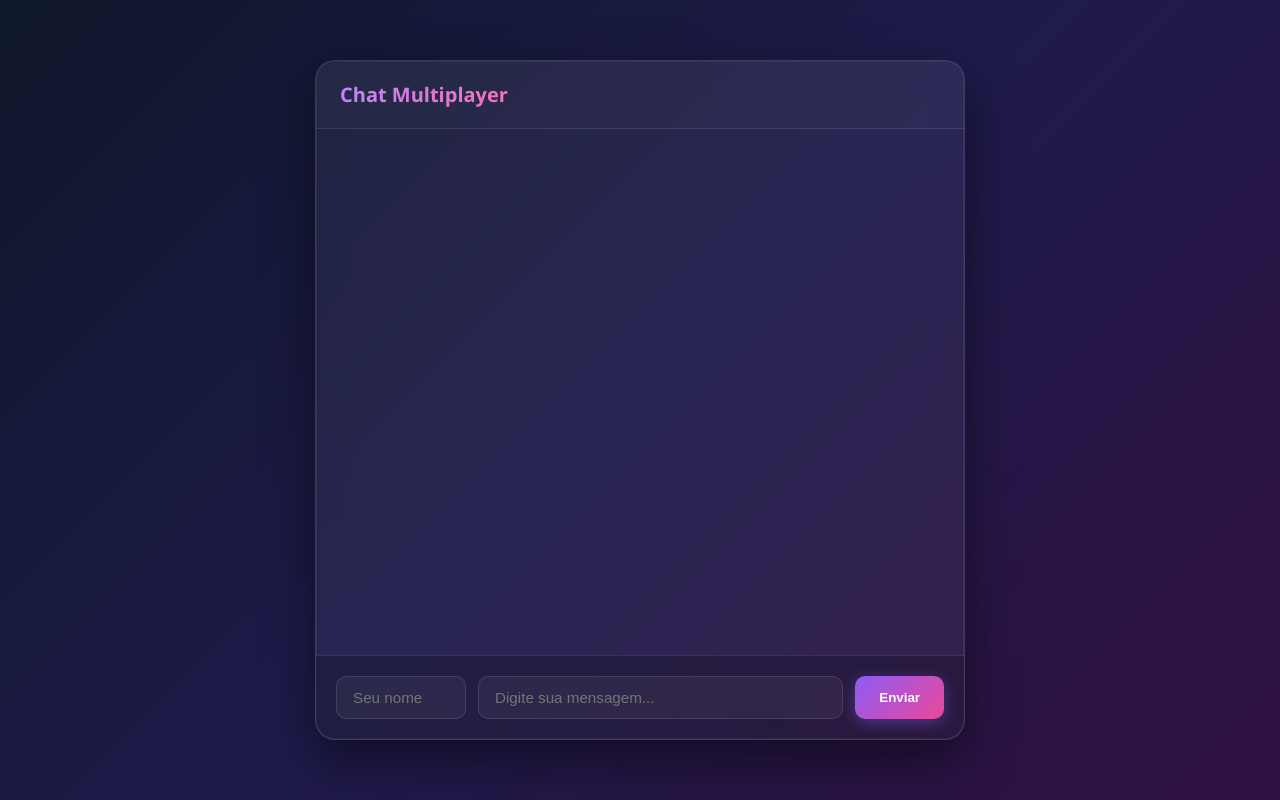
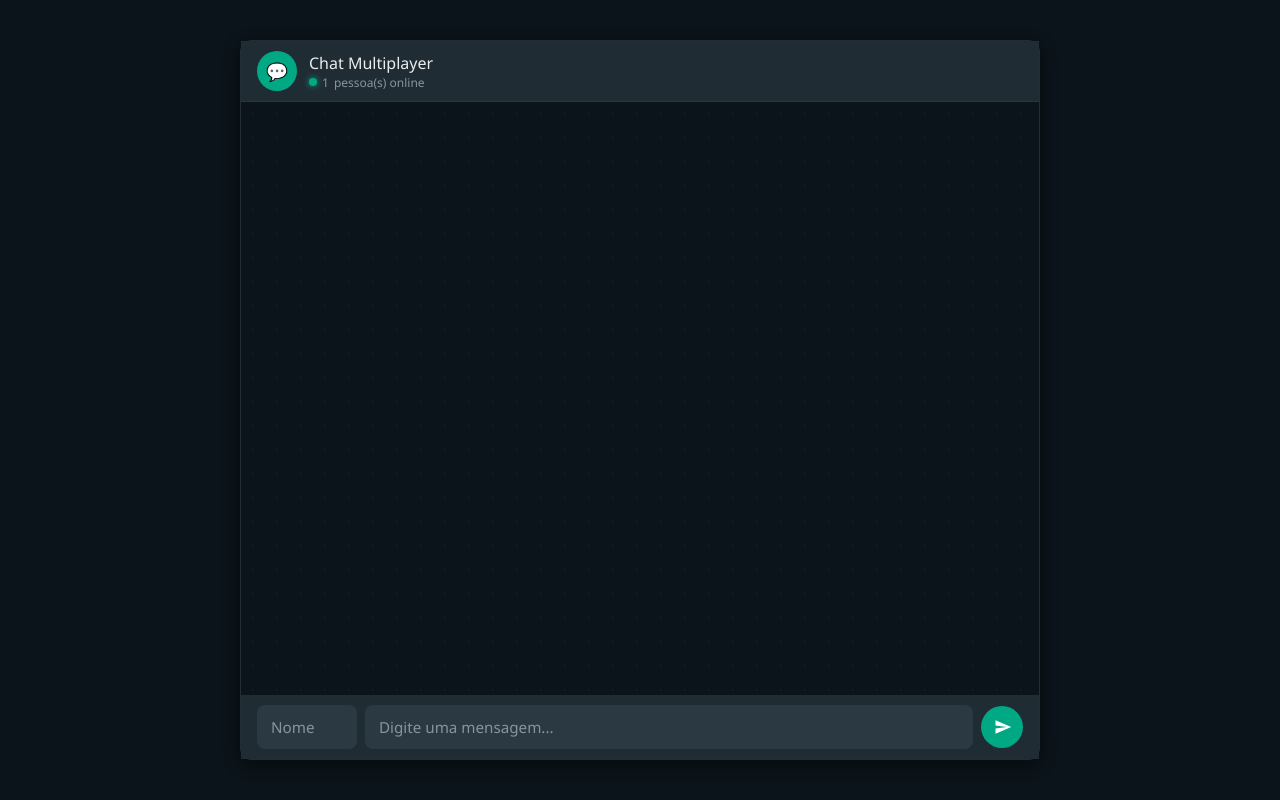
Before and after one commit to lupnus526/chat-multiplayer, a website: page public/index.html in a window 1280 px wide. Drawn offline with nearby package versions, Linux system fonts and the light colour scheme; no server answers.

Commit message:
Update index.html

```diff
--- a/public/index.html
+++ b/public/index.html
@@ -2,31 +2,33 @@
 <html lang="pt-BR">
 <head>
     <meta charset="UTF-8">
-    <meta name="viewport" content="width=device-width, initial-scale=1.0">
-    <title>Chat Multiplayer Moderno</title>
+    <meta name="viewport" content="width=device-width, initial-scale=1.0, maximum-scale=1.0, user-scalable=no">
+    <title>Chat WhatsApp Style</title>
     <style>
         :root {
-            --bg-gradient: linear-gradient(135deg, #0f172a 0%, #1e1b4b 50%, #311042 100%);
-            --glass-bg: rgba(255, 255, 255, 0.05);
-            --glass-border: rgba(255, 255, 255, 0.1);
-            --primary-glow: #8b5cf6;
-            --secondary-glow: #ec4899;
-            --text-main: #f8fafc;
-            --text-muted: #94a3b8;
+            --wa-bg: #0b141a;
+            --wa-panel: #111b21;
+            --wa-header: #202c33;
+            --wa-incoming: #202c33;
+            --wa-outgoing: #005c4b;
+            --wa-text: #e9edef;
+            --wa-text-secondary: #8696a0;
+            --wa-green: #00a884;
+            --wa-input-bg: #2a3942;
         }
 
         * {
             box-sizing: border-box;
             margin: 0;
             padding: 0;
+            font-family: 'Segoe UI', Helvetica, Arial, sans-serif;
         }
 
         body {
-            font-family: 'Segoe UI', system-ui, -apple-system, sans-serif;
-            background: var(--bg-gradient);
-            background-attachment: fixed;
-            color: var(--text-main);
+            background-color: var(--wa-bg);
+            color: var(--wa-text);
             height: 100vh;
+            height: 100dvh;
             display: flex;
             justify-content: center;
             align-items: center;
@@ -35,89 +37,134 @@
 
         .chat-container {
             width: 100%;
-            max-width: 650px;
-            height: 85vh;
-            background: var(--glass-bg);
-            backdrop-filter: blur(16px);
-            -webkit-backdrop-filter: blur(16px);
-            border: 1px solid var(--glass-border);
-            border-radius: 20px;
-            box-shadow: 0 20px 50px rgba(0, 0, 0, 0.5), 0 0 0 1px rgba(255, 255, 255, 0.05) inset;
+            height: 100%;
+            max-width: 800px;
+            max-height: 100vh;
+            background-color: var(--wa-panel);
             display: flex;
             flex-direction: column;
-            overflow: hidden;
+            box-shadow: 0 4px 15px rgba(0,0,0,0.5);
         }
 
+        @media (min-width: 768px) {
+            .chat-container {
+                height: 90vh;
+                border-radius: 12px;
+                border: 1px solid rgba(255,255,255,0.08);
+            }
+        }
+
+        /* Header Estilo WhatsApp */
         .chat-header {
-            padding: 20px 24px;
-            border-bottom: 1px solid var(--glass-border);
-            background: rgba(255, 255, 255, 0.02);
+            background-color: var(--wa-header);
+            padding: 10px 16px;
             display: flex;
             align-items: center;
-            justify-content: space-between;
+            gap: 12px;
+            border-bottom: 1px solid rgba(255,255,255,0.05);
         }
 
-        .chat-header h2 {
-            font-size: 1.25rem;
-            font-weight: 600;
-            background: linear-gradient(90deg, #c084fc, #f472b6);
-            -webkit-background-clip: text;
-            -webkit-text-fill-color: transparent;
+        .chat-avatar {
+            width: 40px;
+            height: 40px;
+            background: var(--wa-green);
+            border-radius: 50%;
+            display: flex;
+            align-items: center;
+            justify-content: center;
+            font-weight: bold;
+            color: white;
+            font-size: 1.1rem;
         }
 
+        .chat-info h2 {
+            font-size: 1rem;
+            font-weight: 500;
+            color: var(--wa-text);
+        }
+
+        .chat-info span {
+            font-size: 0.75rem;
+            color: var(--wa-text-secondary);
+            display: flex;
+            align-items: center;
+            gap: 5px;
+        }
+
+        .online-dot {
+            width: 8px;
+            height: 8px;
+            background-color: var(--wa-green);
+            border-radius: 50%;
+            box-shadow: 0 0 6px var(--wa-green);
+        }
+
+        /* Corpo de Mensagens */
         #messages {
             flex: 1;
             list-style-type: none;
-            padding: 20px;
+            padding: 16px;
             overflow-y: auto;
             display: flex;
             flex-direction: column;
-            gap: 12px;
+            gap: 8px;
+            background-color: #0b141a;
+            background-image: radial-gradient(rgba(255,255,255,0.03) 1px, transparent 0);
+            background-size: 24px 24px;
         }
 
         #messages::-webkit-scrollbar {
-            width: 6px;
+            width: 5px;
         }
         #messages::-webkit-scrollbar-thumb {
-            background: rgba(255, 255, 255, 0.1);
+            background: rgba(255,255,255,0.2);
             border-radius: 10px;
         }
 
         #messages li {
-            padding: 12px 16px;
-            background: rgba(255, 255, 255, 0.07);
-            border: 1px solid rgba(255, 255, 255, 0.05);
-            border-radius: 12px;
-            max-width: 80%;
+            padding: 8px 12px;
+            background-color: var(--wa-incoming);
+            border-radius: 7.5px;
+            max-width: 75%;
             word-break: break-word;
-            font-size: 0.95rem;
+            font-size: 0.9rem;
+            box-shadow: 0 1px 0.5px rgba(0,0,0,0.3);
+            position: relative;
         }
 
+        .msg-name {
+            font-size: 0.75rem;
+            font-weight: bold;
+            color: #f1f1f1;
+            margin-bottom: 2px;
+            display: block;
+        }
+
+        /* Rodapé / Input de Envio */
         #form {
-            padding: 20px;
-            background: rgba(0, 0, 0, 0.2);
-            border-top: 1px solid var(--glass-border);
+            background-color: var(--wa-header);
+            padding: 10px 16px;
             display: flex;
-            gap: 12px;
+            gap: 8px;
+            align-items: center;
         }
 
         input {
-            background: rgba(255, 255, 255, 0.05);
-            border: 1px solid var(--glass-border);
-            border-radius: 10px;
-            padding: 12px 16px;
-            color: white;
+            background-color: var(--wa-input-bg);
+            border: none;
+            border-radius: 8px;
+            padding: 12px 14px;
+            color: var(--wa-text);
             font-size: 0.95rem;
             outline: none;
         }
 
-        input:focus {
-            border-color: var(--primary-glow);
-            box-shadow: 0 0 15px rgba(139, 92, 246, 0.3);
+        input::placeholder {
+            color: var(--wa-text-secondary);
         }
 
         #inputName {
-            width: 130px;
+            width: 100px;
         }
 
         #inputMessage {
@@ -125,31 +172,53 @@
         }
 
         button {
-            background: linear-gradient(135deg, var(--primary-glow), var(--secondary-glow));
+            background-color: var(--wa-green);
             color: white;
             border: none;
-            padding: 0 24px;
-            border-radius: 10px;
-            font-weight: 600;
+            width: 42px;
+            height: 42px;
+            border-radius: 50%;
             cursor: pointer;
-            box-shadow: 0 4px 15px rgba(139, 92, 246, 0.4);
+            display: flex;
+            align-items: center;
+            justify-content: center;
+            transition: transform 0.1s;
+            flex-shrink: 0;
         }
 
-        button:hover {
-            transform: translateY(-2px);
+        button:active {
+            transform: scale(0.92);
+        }
+
+        button svg {
+            width: 18px;
+            height: 18px;
+            fill: white;
+            transform: translateX(1px);
         }
     </style>
 </head>
 <body>
     <div class="chat-container">
+        <!-- Header estilo WhatsApp -->
         <div class="chat-header">
-            <h2>Chat Multiplayer</h2>
+            <div class="chat-avatar">💬</div>
+            <div class="chat-info">
+                <h2>Chat Multiplayer</h2>
+                <span><div class="online-dot"></div> <span id="onlineCount">1</span> pessoa(s) online</span>
+            </div>
         </div>
+
+        <!-- Lista de Mensagens -->
         <ul id="messages"></ul>
+
+        <!-- Formulário de Envio -->
         <form id="form">
-            <input id="inputName" placeholder="Seu nome" required autocomplete="off" />
-            <input id="inputMessage" placeholder="Digite sua mensagem..." required autocomplete="off" />
-            <button>Enviar</button>
+            <input id="inputName" placeholder="Nome" required autocomplete="off" />
+            <input id="inputMessage" placeholder="Digite uma mensagem..." required autocomplete="off" />
+            <button title="Enviar">
+                <svg viewBox="0 0 24 24"><path d="M2.01 21L23 12 2.01 3 2 10l15 2-15 2z"></path></svg>
+            </button>
         </form>
     </div>
 
@@ -160,6 +229,12 @@
         const inputName = document.getElementById('inputName');
         const inputMessage = document.getElementById('inputMessage');
         const messages = document.getElementById('messages');
+        const onlineCount = document.getElementById('onlineCount');
+
+        // Atualizar contador de online
+        socket.on('stats', (data) => {
+            onlineCount.textContent = data.activeUsers;
+        });
 
         form.addEventListener('submit', (e) => {
             e.preventDefault();
@@ -175,7 +250,7 @@
 
         socket.on('chat message', (data) => {
             const item = document.createElement('li');
-            item.textContent = `${data.name}: ${data.message}`;
+            item.innerHTML = `<span class="msg-name">${data.name}</span>${data.message}`;
             messages.appendChild(item);
             messages.scrollTop = messages.scrollHeight;
         });
```
